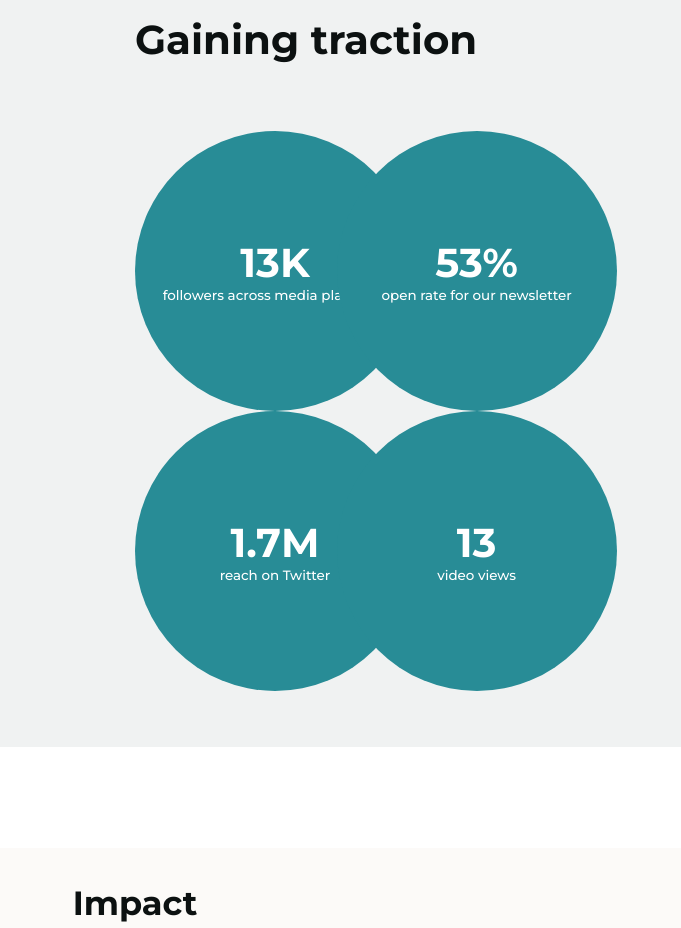
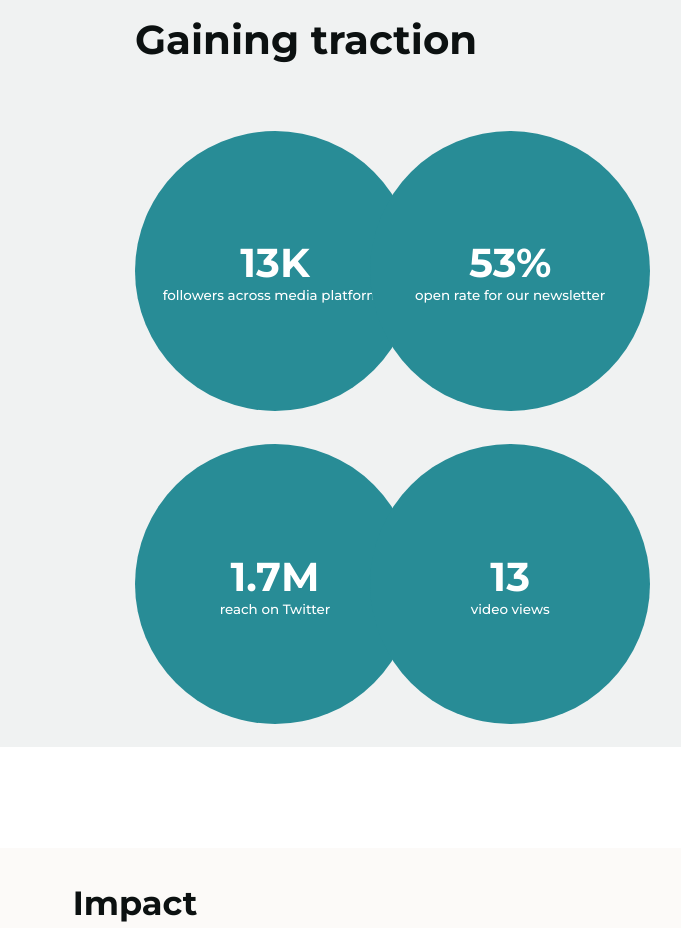
Before and after one commit to george-misan/compensate-landingpage-clone, a website: page index.html in a window 1280 px wide. Shown: the part 8680-9608 px from the top of the page, 505-1186 px from the left. Drawn offline with Linux system fonts and the light colour scheme.

Commit message:
reviewing code

```diff
--- a/sass/components/_section-partners.scss
+++ b/sass/components/_section-partners.scss
@@ -5,6 +5,7 @@
 
     @include respond(phone) {
         padding: 2.5rem 5rem;
+        height: 190vh;
     }
 
     & h2 {
@@ -32,6 +33,7 @@
         & h3 {
             font-size: 3.2rem;
             font-weight: 500;
+
         }
 
         & h4 {
@@ -46,14 +48,14 @@
             line-height: 2.8rem;
         }
 
-        &__implementation {
-            @include respond(tab-port) {
-                margin-top: 5rem;
-            }
 
+        &__implementation p {
+            text-indent: 50px;
+        }
 
-            & p {
-                text-indent: 50px;
+        &__implementation h3 {
+            @include respond(phone) {
+                margin-top: 8rem;
             }
         }
 
--- a/sass/components/_section-traction.scss
+++ b/sass/components/_section-traction.scss
@@ -55,14 +55,12 @@
         grid-gap: 5rem;
         grid-template-rows: auto;
 
-    @include respond(desktop) {
-      grid-gap: 0;
-    }
 
         @include respond(phone) {
             grid-template-columns: 16rem 16rem;
             justify-content: center;
-      grid-gap: 3rem;
+            grid-gap: 8rem;
+            grid-template-rows: 15rem;
         }
     }
 }
--- a/sass/components/_section-wecompensate.scss
+++ b/sass/components/_section-wecompensate.scss
@@ -28,6 +28,10 @@
     &__photo {
         justify-self: center;
 
+        @include respond(phone) {
+            margin-top: 6rem;
+        }
+
         & img {
             width: 500px;
 
--- a/sass/pages/_home.scss
+++ b/sass/pages/_home.scss
@@ -36,7 +36,7 @@
     height: 100vh;
 
     @include respond(phone) {
-        height: 155vh;
+        height: 120vh;
     }
 }
 
@@ -46,6 +46,10 @@
     background-position: center;
     height: 100vh;
     position: relative;
+
+    @include respond(phone) {
+        margin: 10rem 0;
+    }
 
     @include respond(tab-port) {
         height: 40vh;
```
Also changed, not shown: css/style.css. Lines whose indentation alone changed are shown as unchanged.
